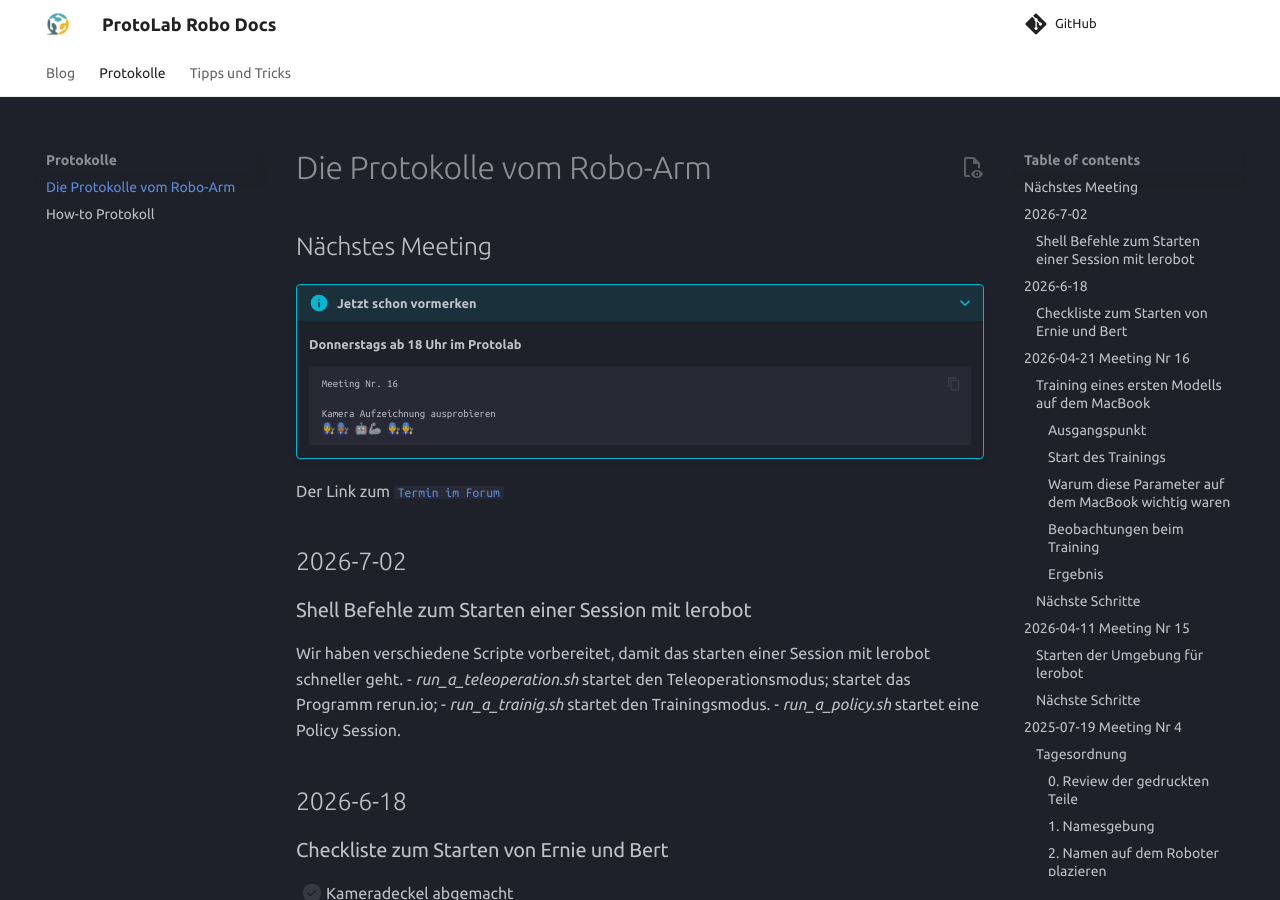
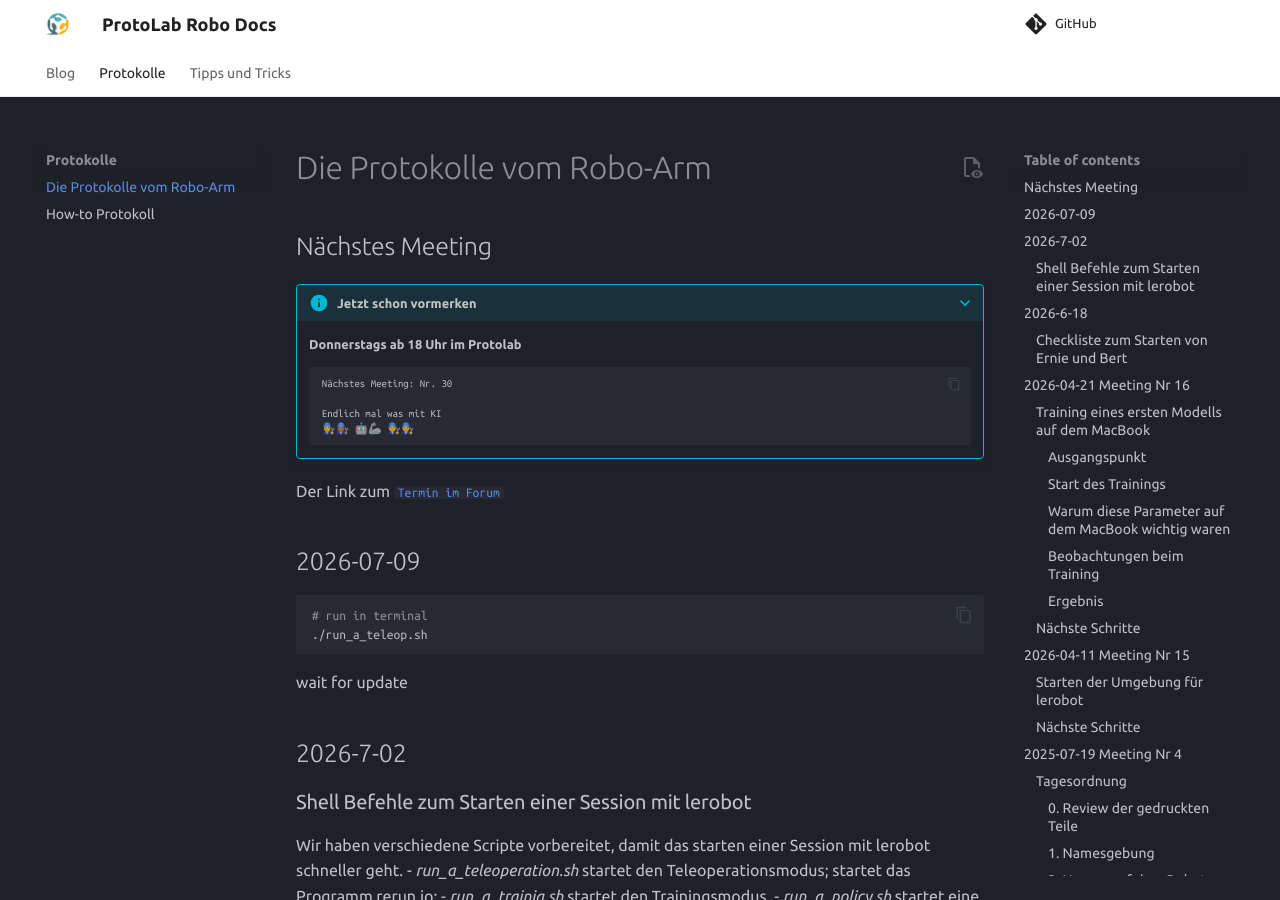
Before and after one commit to garagelab-dus/protolab-robo-docs, an MkDocs documentation site: the page built from docs/Protokolle/Backlog.md, in a window 1280 px wide and 900 px high. Built offline with MkDocs 1.6.1 and Material for MkDocs 9.7.7, drawn with Linux system fonts in a browser that asks for light colours; comment, search, counter and statistics services are not loaded.

Commit message:
add meeting 2026-07-09

````diff
--- a/docs/Protokolle/Backlog.md
+++ b/docs/Protokolle/Backlog.md
@@ -7,15 +7,25 @@
     **Donnerstags ab 18 Uhr im Protolab**
 
     ```text
-    Meeting Nr. 16
+    Nächstes Meeting: Nr. 30
 
-    Kamera Aufzeichnung ausprobieren
+    Endlich mal was mit KI
     👩‍🔧👩🏽‍🔧 🤖🦾 👨‍🔧👨‍🔧
     ```
 
 Der Link zum [`Termin im Forum`](https://forum.garage-lab.de/t/roboterarm-workshop-donnerstag/22493)
 
-##2026-7-02
+## 2026-07-09
+
+```zsh
+# run in terminal
+./run_a_teleop.sh
+```
+
+wait for update
+
+## 2026-7-02
+
 ### Shell Befehle zum Starten einer Session mit lerobot
 Wir haben verschiedene Scripte vorbereitet, damit das starten einer Session mit lerobot schneller geht.
 - *run_a_teleoperation.sh* startet den Teleoperationsmodus; startet das Programm rerun.io;
````
